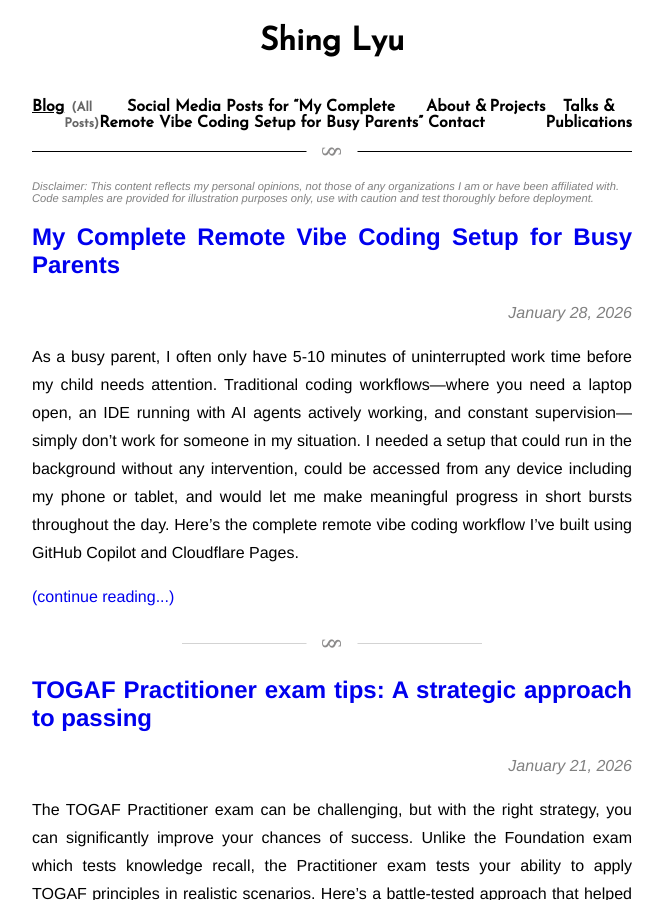
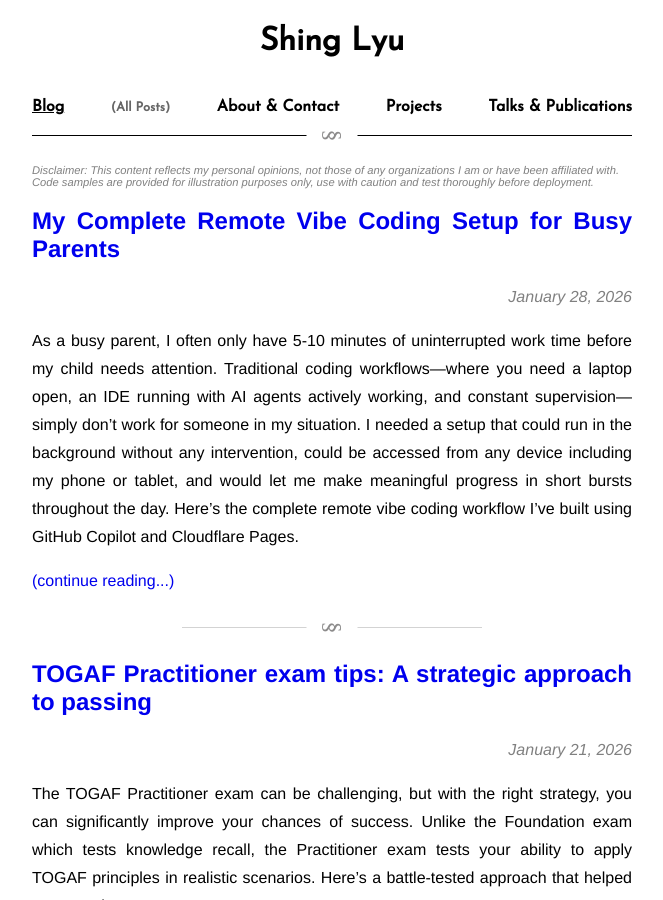
Before and after one commit to shinglyu/shinglyu.github.io, a Jekyll site: the page built from index.html, in a window 1280 px wide and 900 px high. Shown: the whole window, without its empty margins (308-971 px from the left). Built offline with Jekyll 4.4.1, drawn with Linux system fonts in a browser that asks for light colours; the list of posts is cut into pages by our own code; part of the change alters nothing that is shown.

Commit message:
Prevent social media posts from rendering as public pages (#10)
* Initial plan

* Remove social_media directory and update config to exclude it from Jekyll processing

Co-authored-by: shinglyu <3250983+shinglyu@users.noreply.github.com>

* Add social_media directory to .gitignore

Co-authored-by: shinglyu <3250983+shinglyu@users.noreply.github.com>

* Update workflow instructions to output social media posts in chat only

Co-authored-by: shinglyu <3250983+shinglyu@users.noreply.github.com>

* Fix typo: 'mintues' to 'minutes'

Co-authored-by: shinglyu <3250983+shinglyu@users.noreply.github.com>

---------

Co-authored-by: copilot-swe-agent[bot] <198982749+Copilot@users.noreply.github.com>
Co-authored-by: shinglyu <3250983+shinglyu@users.noreply.github.com>

```diff
--- a/_config.yml
+++ b/_config.yml
@@ -2,6 +2,7 @@ name: Shing Lyu
 highlighter: rouge
 markdown: kramdown
 exclude_pages: ["Hi! I'm Shing Lyu", "JCMG Corpus", "RSS", "Blog", "Privacy Policy", "All Posts", "Luggage"]
+exclude: ["social_media"]
 include: [".well-known"]
 description: Shing Lyu's Portfolio and Blog
 url: https://shinglyu.com
--- a/social_media/2026-01-29-my-remote-vibe-coding-setup.md
+++ /dev/null
@@ -1,49 +0,0 @@
-# Social Media Posts for "My Complete Remote Vibe Coding Setup for Busy Parents"
-
-## LinkedIn / Facebook
-
-I used to think productive coding required hours of uninterrupted focus. Then I became a parent and realized I'd never code again—or so I thought.
-
-As a busy parent, my reality is 5-10 minute bursts between interruptions. Opening my laptop, waiting for my IDE to load, and babysitting an AI agent simply didn't work anymore. I needed something radically different.
-
-Here's what I discovered:
-
-✅ **GitHub Copilot runs entirely in the cloud** - No need to keep my laptop running. The agent works on GitHub's infrastructure while I attend to my child.
-
-✅ **Cloudflare Pages auto-deploys PR previews** - Every code change gets a live preview URL. I can review from my phone without running a local dev server.
-
-✅ **Issue-PR-review workflow is more natural** - Instead of context-switching in VS Code, I just leave inline comments on the exact lines that need fixing. Same workflow as reviewing human PRs.
-
-The result? I can code from my phone during nap time, leave feedback while waiting in line, and make meaningful progress on side projects that would otherwise stall indefinitely.
-
-The full guide shows how to set up GitHub Copilot's agent mode with Cloudflare Pages preview deployments, plus tips on using text-to-speech for quick issue creation and writing custom agent instructions.
-
-Read the complete setup guide: https://shinglyu.com/ai/2026/01/29/my-remote-vibe-coding-setup.html
-
-#RemoteWork #ParentLife #GitHubCopilot #CloudDevelopment #ProductivityHacks
-
----
-
-## Mastodon
-
-As a busy parent with only 5-10 min coding windows, I built a workflow where GitHub Copilot runs entirely in the cloud + Cloudflare Pages auto-deploys PR previews. Now I can code from my phone between interruptions. No laptop needed! 📱💻
-
-Full guide: https://shinglyu.com/ai/2026/01/29/my-remote-vibe-coding-setup.html
-
-#RemoteWork #GitHubCopilot #CloudDev #ParentLife
-
----
-
-## Platform-Specific Notes
-
-### LinkedIn/Facebook
-- **Character count**: ~1,450 characters (well within platform limits)
-- **Tone**: Professional but relatable, first-person perspective
-- **Hook**: Opens with a common false belief ("productive coding requires uninterrupted focus") that parents will relate to
-- **CTA**: Direct link with clear value proposition
-
-### Mastodon
-- **Character count**: ~320 characters (within 500 limit)
-- **Tone**: Community-focused and concise
-- **Format**: Emoji usage for visual interest (common on Mastodon)
-- **Hashtags**: Focused on discoverability within tech communities
```
Also changed, not shown: .clinerules/workflows/publish.md, .github/instructions/publisher.instructions.md, .github/instructions/social-media-marketer.instructions.md, 1 other file.
